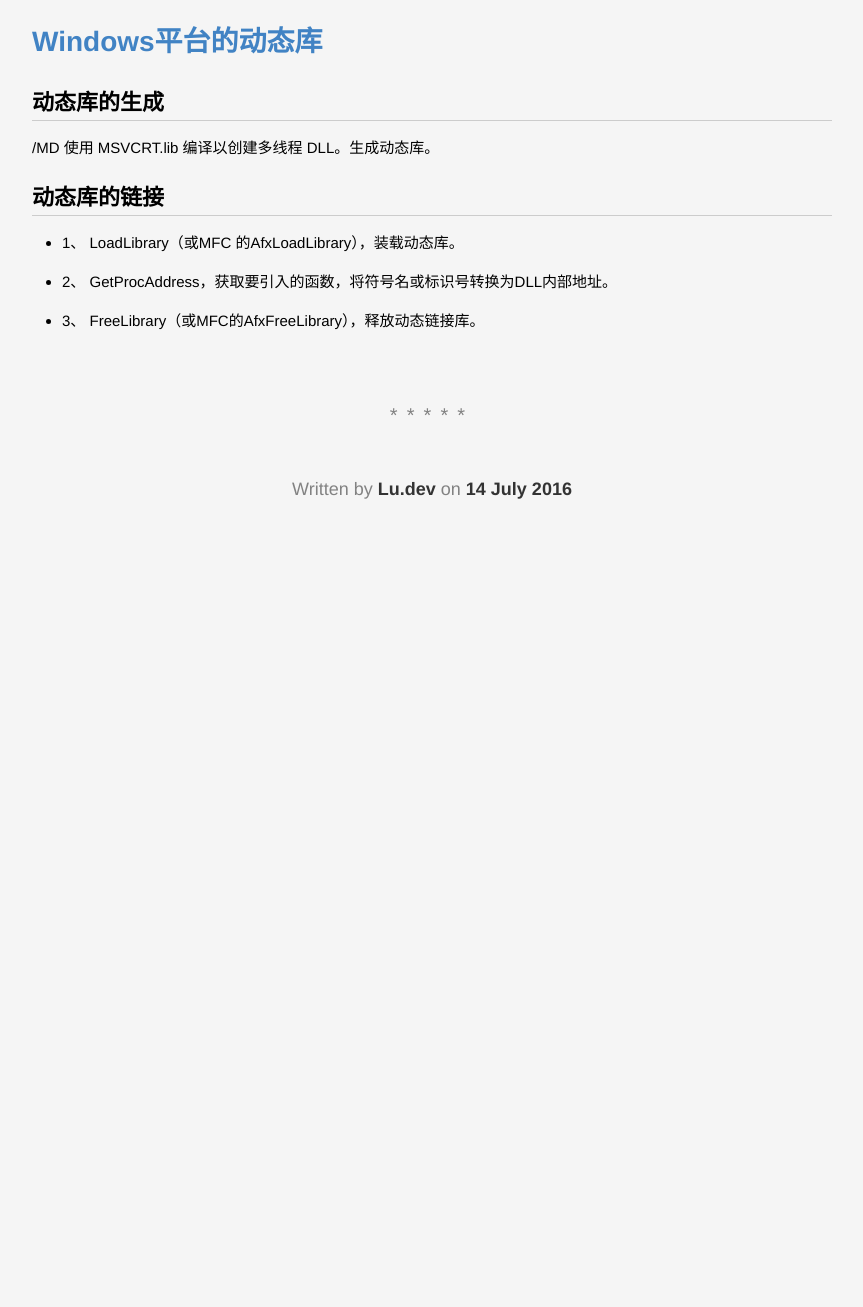
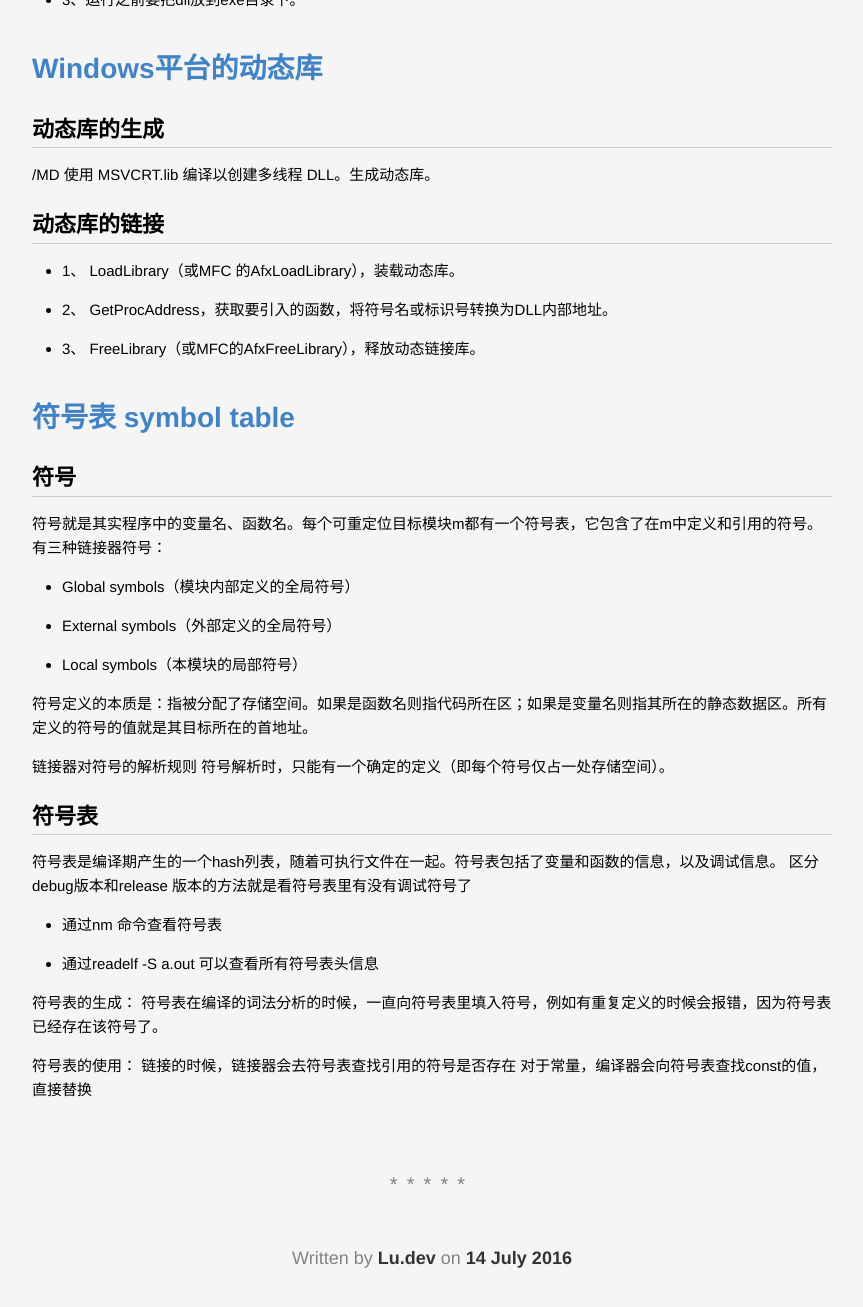
Before and after one commit to lucky521/blog, a Jekyll site: the page built from _posts/tech/2016-07-14-dylib-staticlib.markdown, in a window 1280 px wide and 1400 px high, scrolled down 2933 px. Shown: the top 1307 px of the window, without its empty margins (208-1071 px from the left). Built offline with Jekyll 4.4.1, drawn with Linux system fonts in a browser that asks for light colours; before the commit the page ends 3564 px from its top, so only the background shows below that; some of the changed text lies outside the part shown.

Commit message:
update blog

````diff
--- a/_posts/tech/2016-07-14-dylib-staticlib.markdown
+++ b/_posts/tech/2016-07-14-dylib-staticlib.markdown
@@ -11,13 +11,13 @@ layout: post
 - 在Mac下，动态库以.dylib结尾，静态库以.a结尾。
 
 
-# 动态库的优势和劣势
+## 动态库的优势和劣势
 
 - 动态函数库在编译的时候并没有被编译进目标代码中，你的程序执行到相关函数时才调用该函数库里的相应函数，因此动态函数库所产生的可执行文件比较小。由于函数库没有被整合进你的程序，而是程序运行时动态的申请并调用，所以程序的运行环境中必须提供相应的库。 动态函数库的改变并不影响你的程序，所以动态函数库的升级比较方便。
 - 某个程序在运行时要调用某个动态链接库函数的时候，OS首先查看所有正在运行的进程，找找看是否已经有人载入了这个库。如果有的话，直接用。如果没有才会载入。这样的第一个优点就是节省内存空间。动态调入意味着是等需要的时候才调入内存，而不是不管用不用都要先放到内存里来。
 - 我如果想要升级某个软件。如果升级的位置是在dll里，那软件其他的部位不需要重新编译链接。所以升级方便。
 
-# 静态库的优势和劣势
+## 静态库的优势和劣势
 
 - 利用静态函数库编译成的文件比较大，因为整个函数库在编译时都会被整合进目标代码中，他的优点就显而易见了，即编译后的执行程序不需要外部的函数库支持，因为所有使用的函数都已经被编译进去了。当然这也会成为他的缺点，因为如果你静态链接的函数库改变了，那么你的程序必须重新编译。
 - 代码更精简，因为不必做版本检查。
@@ -88,23 +88,28 @@ extern "C" __declspec(dllimport) int hello(int);
 
 
 
+# 符号表 symbol table
+## 符号
+符号就是其实程序中的变量名、函数名。每个可重定位目标模块m都有一个符号表，它包含了在m中定义和引用的符号。有三种链接器符号：
+* Global symbols（模块内部定义的全局符号）
+* External symbols（外部定义的全局符号）
+* Local symbols（本模块的局部符号）
 
-<!--
-这里是注释区
+符号定义的本质是：指被分配了存储空间。如果是函数名则指代码所在区；如果是变量名则指其所在的静态数据区。所有定义的符号的值就是其目标所在的首地址。
 
-```
-print "hello"
-```
 
-***Stronger***
+链接器对符号的解析规则
+符号解析时，只能有一个确定的定义（即每个符号仅占一处存储空间）。
 
-{% highlight python %}
-print "hello, Lucky!"
-{% endhighlight %}
+## 符号表
+符号表是编译期产生的一个hash列表，随着可执行文件在一起。符号表包括了变量和函数的信息，以及调试信息。
+区分debug版本和release 版本的方法就是看符号表里有没有调试符号了
+* 通过nm 命令查看符号表
+* 通过readelf -S a.out 可以查看所有符号表头信息
 
-![My image]({{ site.baseurl }}/images/emule.png)
+符号表的生成：
+符号表在编译的词法分析的时候，一直向符号表里填入符号，例如有重复定义的时候会报错，因为符号表已经存在该符号了。
 
-My Github is [here][mygithub].
-[mygithub]: https://github.com/lucky521
-
--->
+符号表的使用：
+链接的时候，链接器会去符号表查找引用的符号是否存在
+对于常量，编译器会向符号表查找const的值，直接替换
````
Also changed, not shown: _posts/tech/2020-11-15-big-data-process.markdown (+22 -8 lines).
